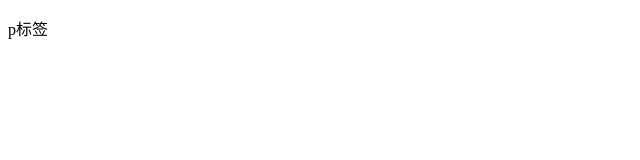
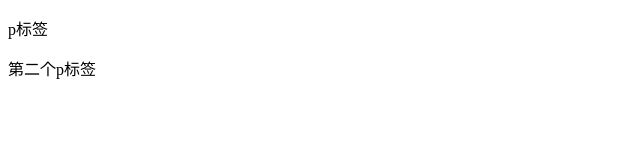
Before and after one commit to Anchar142/gitlx, a plain HTML site: page index.html in a window 1280 px wide. Shown: the whole page, without its empty margins (0-640 px from the left). Drawn offline with Linux system fonts and the light colour scheme.

```diff
--- a/index.html
+++ b/index.html
@@ -12,6 +12,7 @@
     <p>
         p标签
     </p>
+    <p>第二个p标签</p>
 </body>
 
 </html>
--- /dev/null
+++ b/style.css
@@ -0,0 +1,4 @@
+p {
+  color: #f0f;
+  background-color: #009;
+}
```
